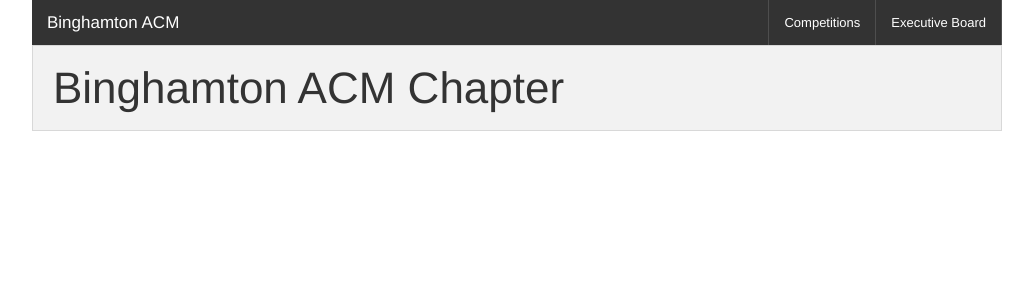
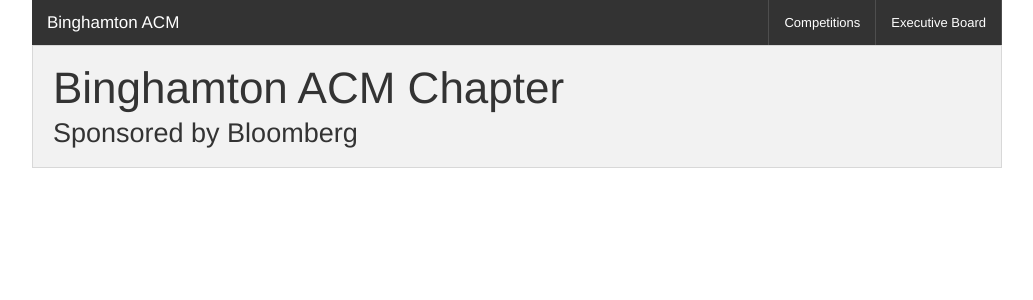
Before and after one commit to BinghamtonACM/old-web, a Jekyll site: the page built from index.html, in a window 1280 px wide. Shown: the top 300 px of the page, without its empty margins (123-1156 px from the left). Built offline with Jekyll 4.4.1, drawn with Linux system fonts in a browser that asks for light colours.

Commit message:
New branch, initial commit

```diff
--- a/index.html
+++ b/index.html
@@ -7,6 +7,7 @@ title: Home
     <div class="large-12 columns">
         <div class="panel">
             <h1>Binghamton ACM Chapter</h1>
+            <h3>Sponsored by Bloomberg</h3>
         </div>
     </div>
 </div>
```
